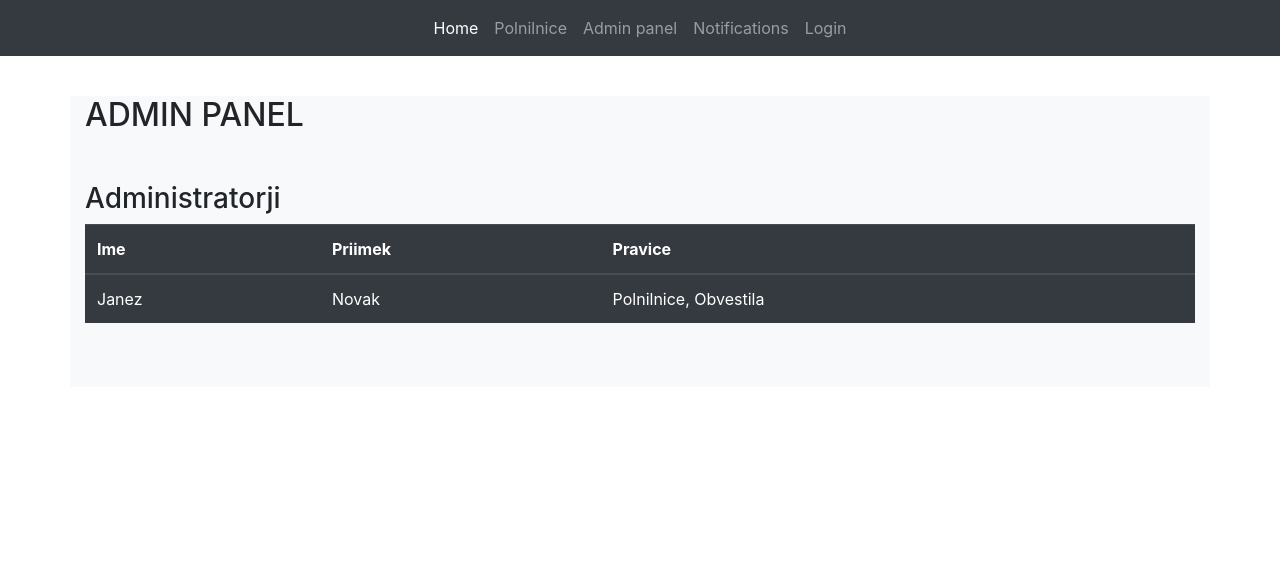
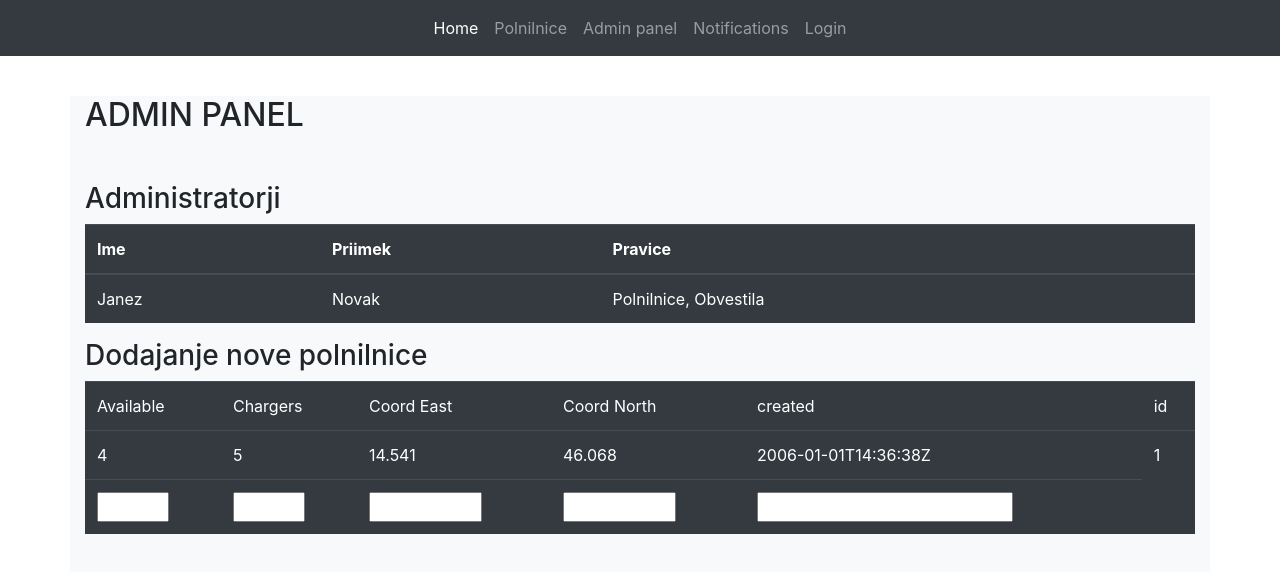
Before and after one commit to RSO-Projekt-2022-2023/Angular-Frontend, an Angular app: page /admin in a window 1280 px wide. Shown: the top 572 px of the page. Built offline with nearby package versions, Linux system fonts and the light colour scheme.

Commit message:
work on admin in obvestila

```diff
--- a/src/app/admin/admin.component.html
+++ b/src/app/admin/admin.component.html
@@ -32,6 +32,44 @@
     </table>
 
 
+   <h3>Dodajanje nove polnilnice</h3>
+    <table class="table table-dark">
+      <thead>
+        <td>Available</td>
+        <td>Chargers</td>
+        <td>Coord East</td>
+        <td>Coord North</td>
+      <td>created</td>
+      <td>id</td>
+      </thead>
+      <tbody>
+
+      <tr>
+<!--        <td><input [(ngModel)]="novoObvestilo.title"></td>-->
+<!--        <td><input [(ngModel)]="novoObvestilo.created" placeholder="{{this.datum}}"></td>-->
+<!--        <td><input [(ngModel)]="novoObvestilo.description"></td>-->
+
+<!--        <td><button (click)="addObvestilo()" type="button" class="btn btn-success">add</button></td>-->
+        <td>4</td>
+        <td>5</td>
+        <td>14.541</td>
+        <td>46.068</td>
+        <td>2006-01-01T14:36:38Z</td>
+        <td>1</td>
+
+
+      </tr>
+      <tr>
+        <td><input size="2"></td>
+        <td><input size="2"></td>
+        <td><input  size="6"></td>
+        <td><input size="6"></td>
+        <td><input></td>
+
+      </tr>
+
+      </tbody>
+    </table>
 
 
 
--- a/src/app/obvestila/obvestila.component.ts
+++ b/src/app/obvestila/obvestila.component.ts
@@ -7,6 +7,7 @@ import { LocalService } from 'src/app/local/local.service';
 import { Obvestilo } from 'src/app/models/obvestilo';
 import { WebAppDataServiceService } from 'src/app/services/web-app-data-service.service';
 import {ObvestilaService} from "../services/obvestila-service.service";
+import {Vehicle} from "../models/vehicle";
 
 @Component({
   selector: 'app-obvestila',
@@ -77,7 +78,6 @@ export class ObvestilaComponent implements OnInit {
   }
 
   public addObvestilo() {
-
     this.obvestilaService
       .addObvestilo(this.novoObvestilo)
       .pipe(catchError((error: HttpErrorResponse) => {
@@ -88,7 +88,6 @@ export class ObvestilaComponent implements OnInit {
       var elem: HTMLElement = document.getElementById('message')!;
       elem.setAttribute("style", "color: green")
       let vehicles1 = this.obvestila.slice(0);
-
       vehicles1.push(obvestilo);
       this.obvestila = vehicles1;
 
--- a/src/app/services/obvestila-service.service.ts
+++ b/src/app/services/obvestila-service.service.ts
@@ -27,7 +27,7 @@ export class ObvestilaService {
 
 
   public getVsaObvestila(url1: string): Observable<Obvestilo[]> {
-    const url: string = `${this.apiUrl}/${url1}`;
+    const url: string = `${this.apiUrl}`;
     return this.http
       .get<Obvestilo[]>(url)
       .pipe(retry(1), catchError(this.handleError))
@@ -35,12 +35,11 @@ export class ObvestilaService {
   }
 
   public addObvestilo(obvestilo: Object): Observable<Obvestilo> {
-    const url: string = environment.notificationsBaseUrl;
+    const url: string = `${this.apiUrl}`;
     return this.http
       .post<Obvestilo>(url, obvestilo)
       .pipe(retry(1), catchError(this.handleError))
   };
-
   public deleteObvestilo(obvestiloId: number): Observable<Object> {
     const url: string = `${this.apiUrl}/${obvestiloId}`;
     return this.http
```
Also changed, not shown: 1 other file (tests, documents, lock files or other folders).
